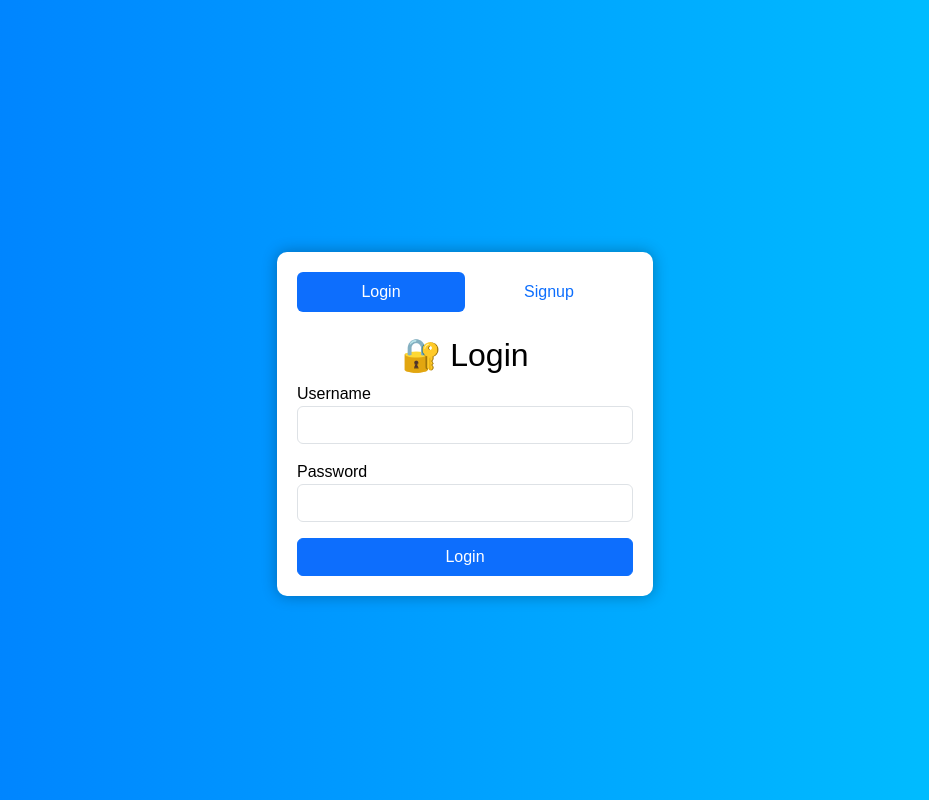
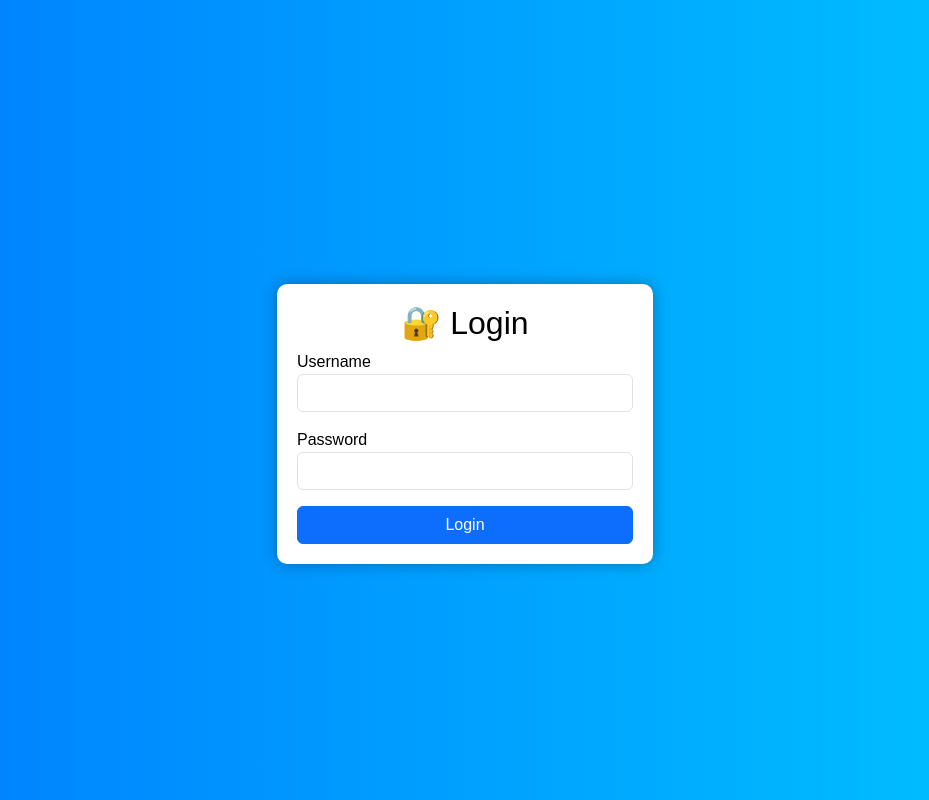
Before and after one commit to karan-vir-22/Sukhman-Electrical, a Flask app: page /login in a window 1280 px wide. Shown: the whole page, without its empty margins (175-1104 px from the left). Run offline with Flask 3, Linux system fonts and the light colour scheme.

Commit message:
modified:   app.py 	modified:   templates/auth.html 	modified:   templates/index.html 	modified:   templates/login.html

```diff
--- a/app.py
+++ b/app.py
@@ -1,14 +1,12 @@
 from flask import Flask, render_template, request, redirect, url_for, session
-from dotenv import load_dotenv
-import os
-
-load_dotenv()  # Load from .env
 
 app = Flask(__name__)
-app.secret_key = os.getenv("SECRET_KEY")
+app.secret_key = 'your_secret_key'  # Add a secret key for session handling
 
-# Sample user storage (Replace with a database in production)
-users = {}
+# Dummy users (in production, use a database)
+users = {
+    "admin": "admin123"
+}
 
 # Sample data
 products = {
@@ -36,7 +34,7 @@ services_available = {
 @app.route("/", methods=["GET", "POST"])
 def index():
     if "user" not in session:
-        return redirect(url_for("login"))  # Redirect to login, not signup
+        return redirect(url_for("login"))
 
     query = request.args.get("q", "").lower()
     filtered_products = {item: price for item, price in products.items() if query in item.lower()}
@@ -50,16 +48,14 @@ def index():
         for item in products:
             qty = int(request.form.get(f"product_qty_{item}", 0))
             if qty > 0:
-                price = products[item]
-                total += qty * price
-                ordered_items.append((item, qty, qty * price))
+                total += qty * products[item]
+                ordered_items.append((item, qty, qty * products[item]))
 
         for item in services_available:
             qty = int(request.form.get(f"service_qty_{item}", 0))
             if qty > 0:
-                price = services_available[item]
-                total += qty * price
-                ordered_items.append((item, qty, qty * price))
+                total += qty * services_available[item]
+                ordered_items.append((item, qty, qty * services_available[item]))
 
         session['cart'] = ordered_items
         session['total'] = total
@@ -71,15 +67,51 @@ def index():
                            username=session.get("user"),
                            query=query)
 
-@app.route("/about")
-def about():
-    return render_template("about.html", username=session.get("user"))
+@app.route("/login", methods=["GET", "POST"])
+def login():
+    error = None
+    if request.method == "POST":
+        username = request.form.get("username")
+        password = request.form.get("password")
+
+        if username in users and users[username] == password:
+            session["user"] = username
+            return redirect(url_for("index"))
+        else:
+            error = "Invalid username or password."
+
+    return render_template("auth.html", error=error)
+
+@app.route("/logout")
+def logout():
+    session.clear()
+    return redirect(url_for("login"))
+
+@app.route("/signup", methods=["GET", "POST"])
+def signup():
+    signup_error = None
+    if request.method == "POST":
+        username = request.form.get("username")
+        password = request.form.get("password")
+
+        if username in users:
+            signup_error = "Username already exists. Please try a different one."
+        else:
+            users[username] = password
+            session["user"] = username
+            return redirect(url_for("index"))
+
+    return render_template("signup.html", error=signup_error)
 
 @app.route("/cart")
 def cart():
     cart_items = session.get("cart", [])
-    total = sum(price for item, qty, price in cart_items)
+    total = session.get("total", 0)
     return render_template("cart.html", cart_items=cart_items, total=total, username=session.get("user"))
+
+@app.route("/about")
+def about():
+    return render_template("about.html", username=session.get("user"))
 
 @app.route("/privacy")
 def privacy_policy():
@@ -96,46 +128,7 @@ def refund_policy():
 @app.route("/contact")
 def contact():
     return render_template("contact.html")
-@app.route("/login", methods=["GET", "POST"])
-def login():
-    login_error = None
-    if request.method == "POST":
-        username = request.form.get("username")
-        password = request.form.get("password")
-
-        if username in users and users[username] == password:
-            session["user"] = username
-            return redirect(url_for("index"))
-        else:
-            login_error = "Invalid username or password."
-
-    return render_template("auth.html", login_error=login_error)
-
-@app.route("/signup", methods=["GET", "POST"])
-def signup():
-    signup_error = None
-    if request.method == "POST":
-        username = request.form.get("username")
-        password = request.form.get("password")
-
-        if username in users:
-            signup_error = "Username already exists. Please try a different one."
-        else:
-            users[username] = password
-            session["user"] = username
-            return redirect(url_for("index"))
-
-    return render_template("auth.html", signup_error=signup_error)
-
-@app.route("/logout")
-def logout():
-    session.pop("user", None)
-    session.pop("cart", None)
-    session.pop("total", None)
-    session.pop("payment_method", None)
-    return redirect(url_for("login"))  # Go to login after logout
 
 # ---------------------- Main ----------------------
-
 if __name__ == "__main__":
     app.run(debug=True)
--- a/templates/auth.html
+++ b/templates/auth.html
@@ -2,7 +2,7 @@
 <html lang="en">
 <head>
     <meta charset="UTF-8">
-    <title>Login & Signup</title>
+    <title>Login</title>
     <link href="https://cdn.jsdelivr.net/npm/bootstrap@5.3.0/dist/css/bootstrap.min.css" rel="stylesheet">
     <style>
         body {
@@ -25,9 +25,6 @@
             box-shadow: 0px 0px 15px rgba(0, 0, 0, 0.3);
             color: black;
         }
-        .nav-link {
-            cursor: pointer;
-        }
         button {
             border-radius: 5px;
         }
@@ -37,20 +34,11 @@
 
 <div class="container mt-5">
     <div class="form-container">
-        <ul class="nav nav-pills nav-justified mb-4">
-            <li class="nav-item">
-                <button class="nav-link active" id="login-tab">Login</button>
-            </li>
-            <li class="nav-item">
-                <button class="nav-link" id="signup-tab">Signup</button>
-            </li>
-        </ul>
-
         <!-- Login Form -->
-        <form id="login-form" method="POST" action="/login">
+        <form method="POST" action="/login">
             <h2 class="text-center">🔐 Login</h2>
-            {% if login_error %}
-                <div class="alert alert-danger">{{ login_error }}</div>
+            {% if error %}
+                <div class="alert alert-danger">{{ error }}</div>
             {% endif %}
             <div class="mb-3">
                 <label>Username</label>
@@ -62,54 +50,8 @@
             </div>
             <button class="btn btn-primary w-100">Login</button>
         </form>
-
-        <!-- Signup Form -->
-        <form id="signup-form" method="POST" action="/signup" style="display: none;">
-            <h2 class="text-center">📝 Signup</h2>
-            {% if signup_error %}
-                <div class="alert alert-danger">{{ signup_error }}</div>
-            {% endif %}
-            <div class="mb-3">
-                <label>Username</label>
-                <input type="text" name="username" class="form-control" required>
-            </div>
-            <div class="mb-3">
-                <label>Password</label>
-                <input type="password" name="password" class="form-control" required>
-            </div>
-            <button class="btn btn-success w-100">Signup</button>
-        </form>
     </div>
 </div>
 
-<script>
-    const loginTab = document.getElementById("login-tab");
-    const signupTab = document.getElementById("signup-tab");
-    const loginForm = document.getElementById("login-form");
-    const signupForm = document.getElementById("signup-form");
-
-    // Default form visibility based on server-passed error
-    {% if signup_error %}
-        loginForm.style.display = "none";
-        signupForm.style.display = "block";
-        signupTab.classList.add("active");
-        loginTab.classList.remove("active");
-    {% endif %}
-
-    loginTab.addEventListener("click", function () {
-        loginForm.style.display = "block";
-        signupForm.style.display = "none";
-        this.classList.add("active");
-        signupTab.classList.remove("active");
-    });
-
-    signupTab.addEventListener("click", function () {
-        signupForm.style.display = "block";
-        loginForm.style.display = "none";
-        this.classList.add("active");
-        loginTab.classList.remove("active");
-    });
-</script>
-
 </body>
 </html>
--- a/templates/index.html
+++ b/templates/index.html
@@ -136,6 +136,7 @@
                     <li class="nav-item"><a class="nav-link" href="/cart">Cart</a></li>
                     <li class="nav-item"><a class="nav-link" href="/contact">Help</a></li>
                     <li class="nav-item"><a class="nav-link" href="/login">Login</a></li>
+                    <li class="nav-item"><a class="nav-link" href="/signup">Signup</a></li>
                 </ul>
             </div>
         </div>
```
Also changed, not shown: templates/login.html (+1 -49 lines).
